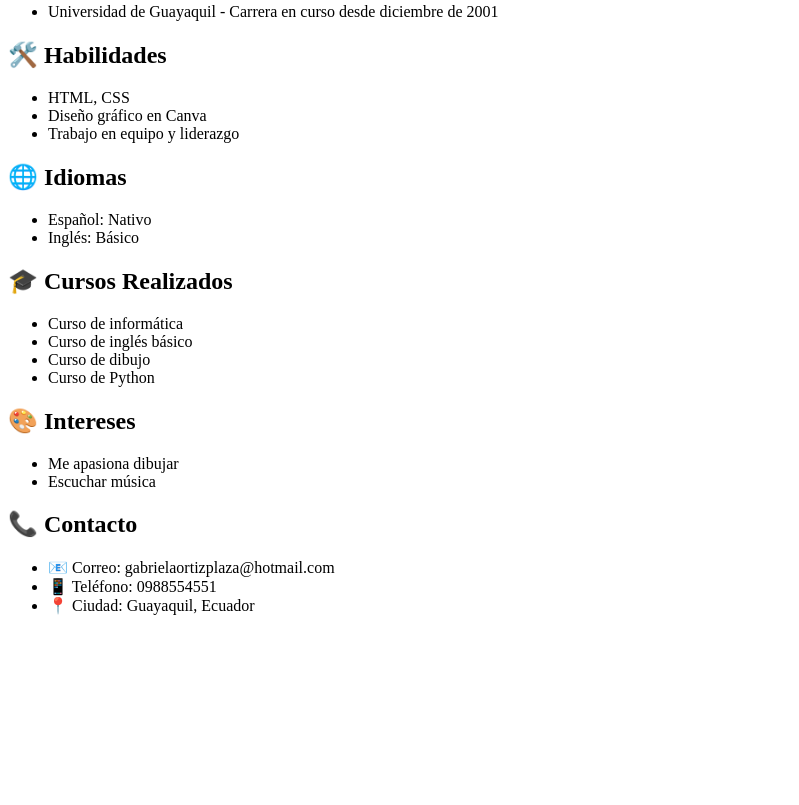
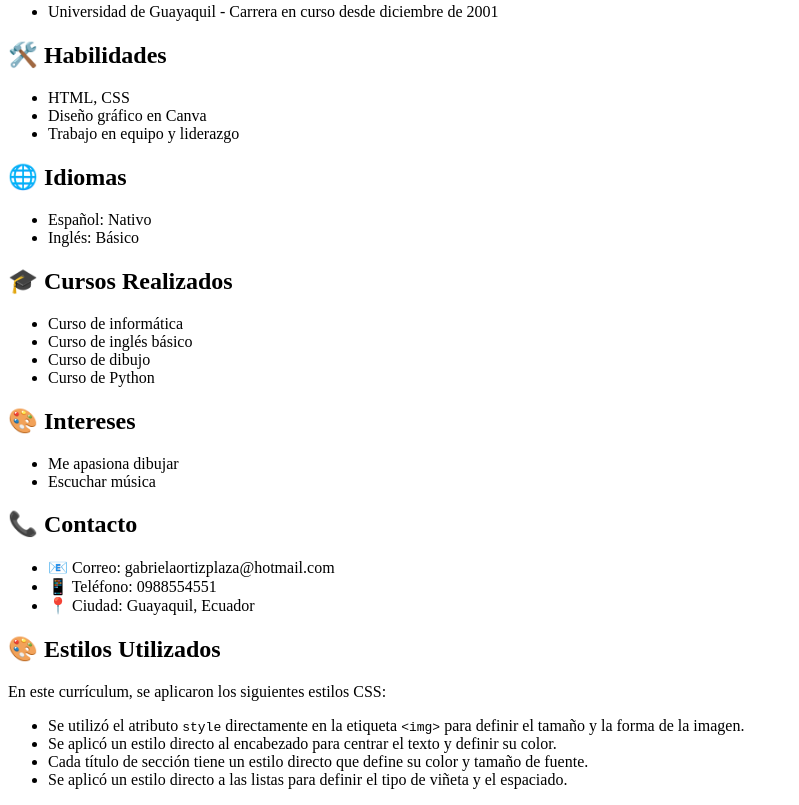
Before and after one commit to kerlyortiz06/mi-cv, a plain HTML site: page index.html in a window 1280 px wide. Shown: the part 541-1346 px from the top of the page, without its empty margins (0-799 px from the left). Before the commit the page ends 1172 px from the top, so only its background shows below. Drawn offline with Linux system fonts and the light colour scheme.

Commit message:
"Agregada sección de estilos utilizados".

```diff
--- a/index.html
+++ b/index.html
@@ -48,4 +48,12 @@
       <li>📍 Ciudad: Guayaquil, Ecuador</li>
     </ul>
   </div>
+ <h2>🎨 Estilos Utilizados</h2>
+<p>En este currículum, se aplicaron los siguientes estilos CSS:</p>
+<ul>
+  <li><strongEstilo en línea para la imagen:</strong> Se utilizó el atributo <code>style</code> directamente en la etiqueta <code>&lt;img&gt;</code> para definir el tamaño y la forma de la imagen.</li>
+  <li><strongEstilo en línea para el encabezado:</strong> Se aplicó un estilo directo al encabezado para centrar el texto y definir su color.</li>
+  <li><strongEstilo en línea para los títulos de sección:</strong> Cada título de sección tiene un estilo directo que define su color y tamaño de fuente.</li>
+  <li><strongEstilo en línea para las listas:</strong> Se aplicó un estilo directo a las listas para definir el tipo de viñeta y el espaciado.</li>
+</ul>
 </body>
```
